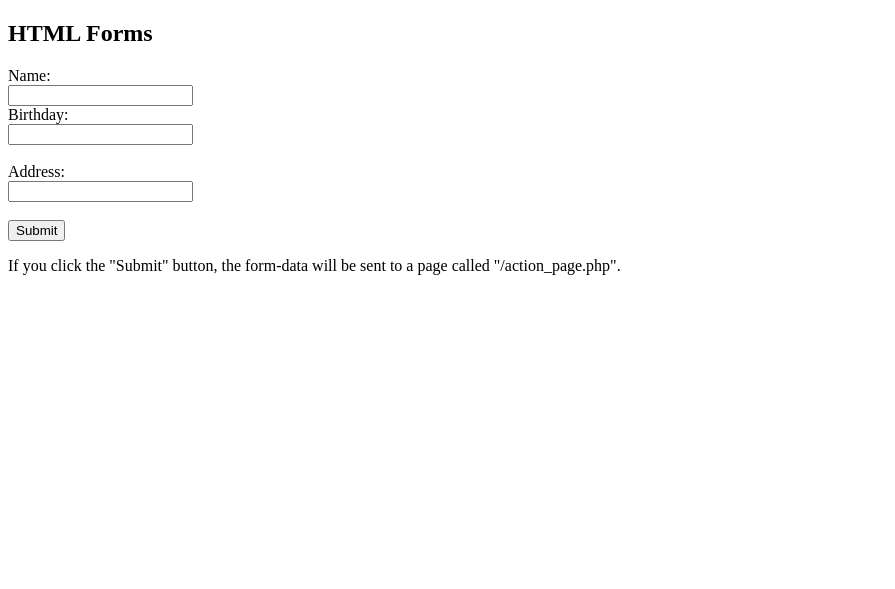
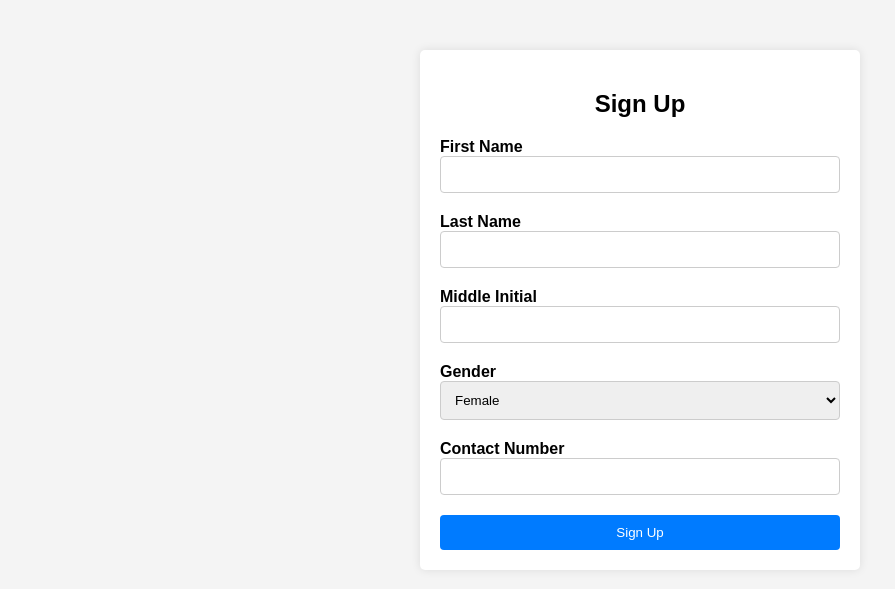
Before and after one commit to lssndrrr/Laymans-Law, a Django app: page /abugado/ASignUp2/ in a window 1280 px wide. Shown: the top 589 px of the page, without its empty margins (0-895 px from the left). Run offline with Django 5.2, Linux system fonts and the light colour scheme; parts of the project's set-up code (start-up, migrations or seed data) failed here and were passed over.

Commit message:
added forms for abugado and fixed stuff with models

```diff
--- /dev/null
+++ b/abugado/forms.py
@@ -0,0 +1,21 @@
+from django import forms
+from .models import Abugado
+
+GENDER_CHOICES = (
+    ('f', 'Female'),
+    ('m', 'Male'),
+    ('nb', 'Non-Binary'),
+    ('other', 'Other/Prefer not to say')
+    )
+
+
+class ARegistration(forms.ModelForm):
+    first_name = forms.CharField(max_length=200, required=True, widget=forms.TextInput(attrs={'class': 'form-control'}))
+    last_name = forms.CharField(max_length=200, required=True, widget=forms.TextInput(attrs={'class': 'form-control'}))
+    middle_initial = forms.CharField(max_length=3, required=False, widget=forms.TextInput(attrs={'class': 'form-control'}))
+    gender = forms.ChoiceField(choices=GENDER_CHOICES, required=True, widget=forms.Select(attrs={'class': 'form-control'}))
+    contact_number = forms.RegexField(regex=r'^(09|\+639)\d{9}$', max_length=13, required=False, widget=forms.TextInput(attrs={'class': 'form-control'}))
+
+    class Meta:
+        model = Abugado
+        fields = ('first_name', 'last_name', 'gender', 'contact_number')
--- a/abugado/models.py
+++ b/abugado/models.py
@@ -1,20 +1,17 @@
 from django.db import models
+from django.conf import settings
 
 # Create your models here.
-
-class AbugadoAcc(models.Model):
-    account_created = models.DateField(auto_now_add=True)
-    email = models.EmailField(primary_key=True)
-    password = models.CharField(max_length=200)
-    # optional! needs new library (Pillow) profile_pic = models.ImageField()
 
 class Abugado(models.Model):
     first_name = models.CharField(max_length=200)
     last_name = models.CharField(max_length=200)
+    middle_initial = models.CharField(max_length=2)
     license_number = models.CharField(max_length=200)
-    sex = models.CharField(max_length=2)
-    contact_number = models.CharField(max_length=12)
-    # abugado_acc = models.OneToOneField(to=AbugadoAcc, on_delete=models.CASCADE, primary_key=True)
+    gender = models.CharField(max_length=20)
+    contact_number = models.CharField(max_length=15)
+    abugado_acc = models.OneToOneField(to=settings.AUTH_USER_MODEL, on_delete=models.CASCADE, primary_key=True)
+    # optional! needs new library (Pillow) profile_pic = models.ImageField()
 
 class Cases(models.Model):
     abugado = models.ForeignKey(to=Abugado, on_delete=models.CASCADE)
--- a/abugado/views.py
+++ b/abugado/views.py
@@ -1,6 +1,7 @@
 from django.shortcuts import render, redirect
 from django.urls import reverse
 from authentication.forms import SignUpForm
+from .forms import ARegistration
 from .models import Abugado, Cases
 from django.http import HttpResponse
 from django.contrib import messages
@@ -61,10 +62,16 @@ def signupA(request):
         user_type = 'abugado'
         form = SignUpForm(initial={'user_type': user_type})
     context['form'] = form
-    return render(request, "abugado/lawyer_signup1.html", context)
+    return render(request, "abugado/lawyer_signup.html", context)
 
 def signupA2(request):
-    return render(request, "abugado/lawyer_signup_cont.html")
+    context = {}
+    if request.method == 'POST':
+        pass
+    else:
+        form = ARegistration()
+        context['form'] = form
+    return render(request, "abugado/lawyer_signup_cont.html", context)
 
 def checkProfile(request):
     pass
--- a/templates/abugado/lawyer_signup_cont.html
+++ b/templates/abugado/lawyer_signup_cont.html
@@ -1,20 +1,76 @@
 <!DOCTYPE html>
-<html>
+<html lang="en">
+<head>
+    <meta charset="UTF-8">
+    <meta name="viewport" content="width=device-width, initial-scale=1.0">
+    <title>Sign Up</title>
+    <style>
+        /* Custom CSS */
+        body {
+            font-family: Arial, sans-serif;
+            background-color: #f4f4f4;
+        }
+
+        .container {
+            max-width: 400px;
+            margin: 50px auto;
+            padding: 20px;
+            background-color: #fff;
+            border-radius: 5px;
+            box-shadow: 0 0 10px rgba(0, 0, 0, 0.1);
+        }
+
+        h2 {
+            text-align: center;
+            margin-bottom: 20px;
+        }
+
+        label {
+            font-weight: bold;
+        }
+
+        input[type="text"],
+        select {
+            width: 100%;
+            padding: 10px;
+            margin-bottom: 20px;
+            border: 1px solid #ccc;
+            border-radius: 4px;
+            box-sizing: border-box;
+        }
+
+        button {
+            width: 100%;
+            padding: 10px;
+            background-color: #007bff;
+            color: #fff;
+            border: none;
+            border-radius: 4px;
+            cursor: pointer;
+        }
+
+            button:hover {
+                background-color: #0056b3;
+            }
+    </style>
+</head>
 <body>
-
-<h2>HTML Forms</h2>
-
-<form action="/action_page.php">
-  <label for="name">Name:</label><br>
-  <input type="text" id="name" name="name"><br>
-  <label for="bday">Birthday:</label><br>
-  <input type="text" id="bday" name="bday" ><br><br>
-  <label for="add">Address:</label><br>
-  <input type="text" id="add" name="add" ><br><br>
-  <input type="submit" value="Submit">
-</form>
-
-<p>If you click the "Submit" button, the form-data will be sent to a page called "/action_page.php".</p>
-
+    <div class="container">
+        <h2>Sign Up</h2>
+        <form method="post">
+            {% csrf_token %}
+            <label for="id_first_name">First Name</label>
+            {{ form.first_name }}
+            <label for="id_last_name">Last Name</label>
+            {{ form.last_name }}
+            <label for="id_middle_initial">Middle Initial</label>
+            {{ form.middle_initial }}
+            <label for="id_gender">Gender</label>
+            {{ form.gender }}
+            <label for="id_contact_number">Contact Number</label>
+            {{ form.contact_number }}
+            <button type="submit">Sign Up</button>
+        </form>
+    </div>
 </body>
 </html>
```
Also changed, not shown: templates/abugado/lawyer_signup (old).html (added, +99 -0 lines), templates/abugado/lawyer_signup.html (+93 -71 lines), templates/abugado/lawyer_signup1.html (deleted, +0 -121 lines), abugado/migrations/0001_initial.py, authentication/migrations/0002_alter_customuser_user_type.py (added).
